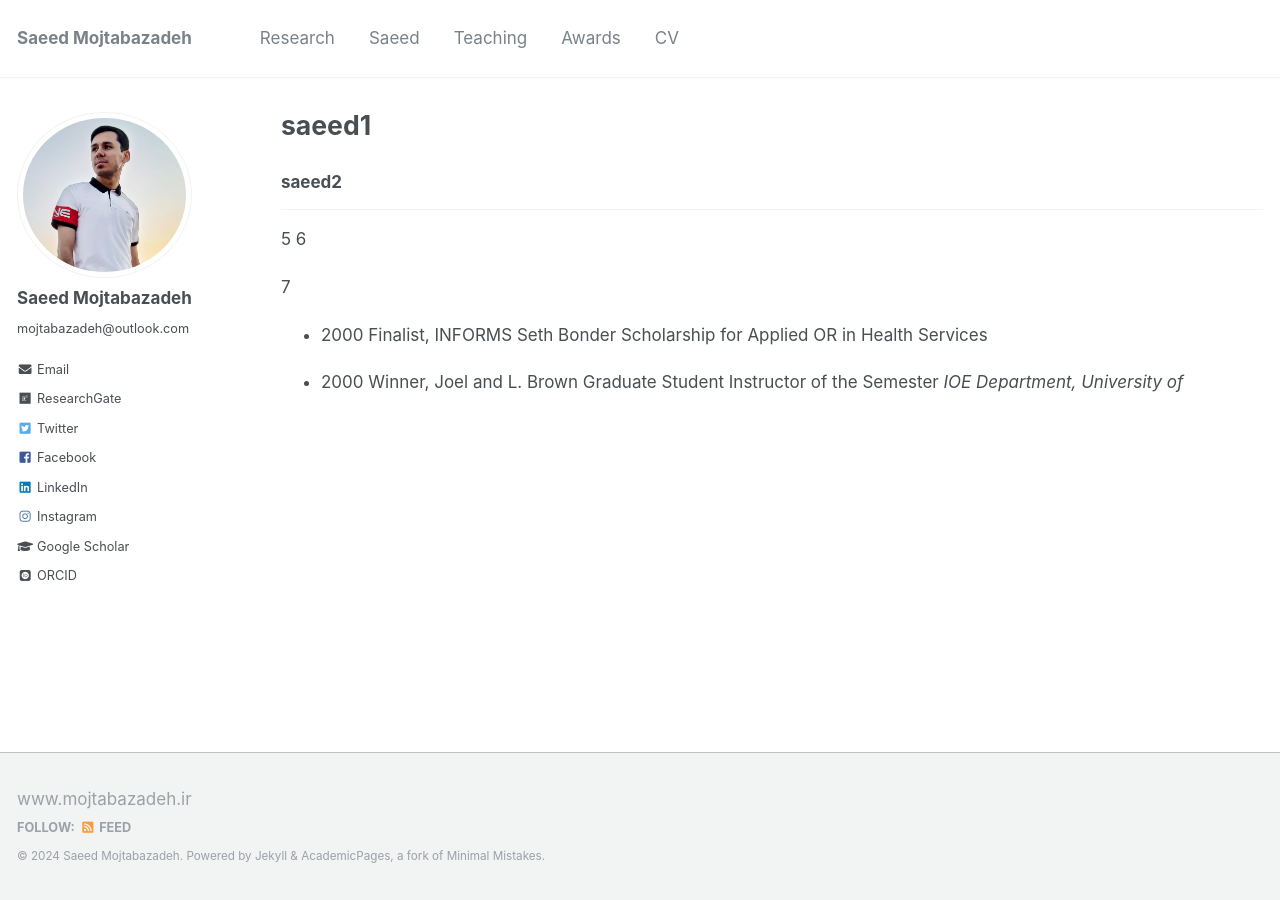
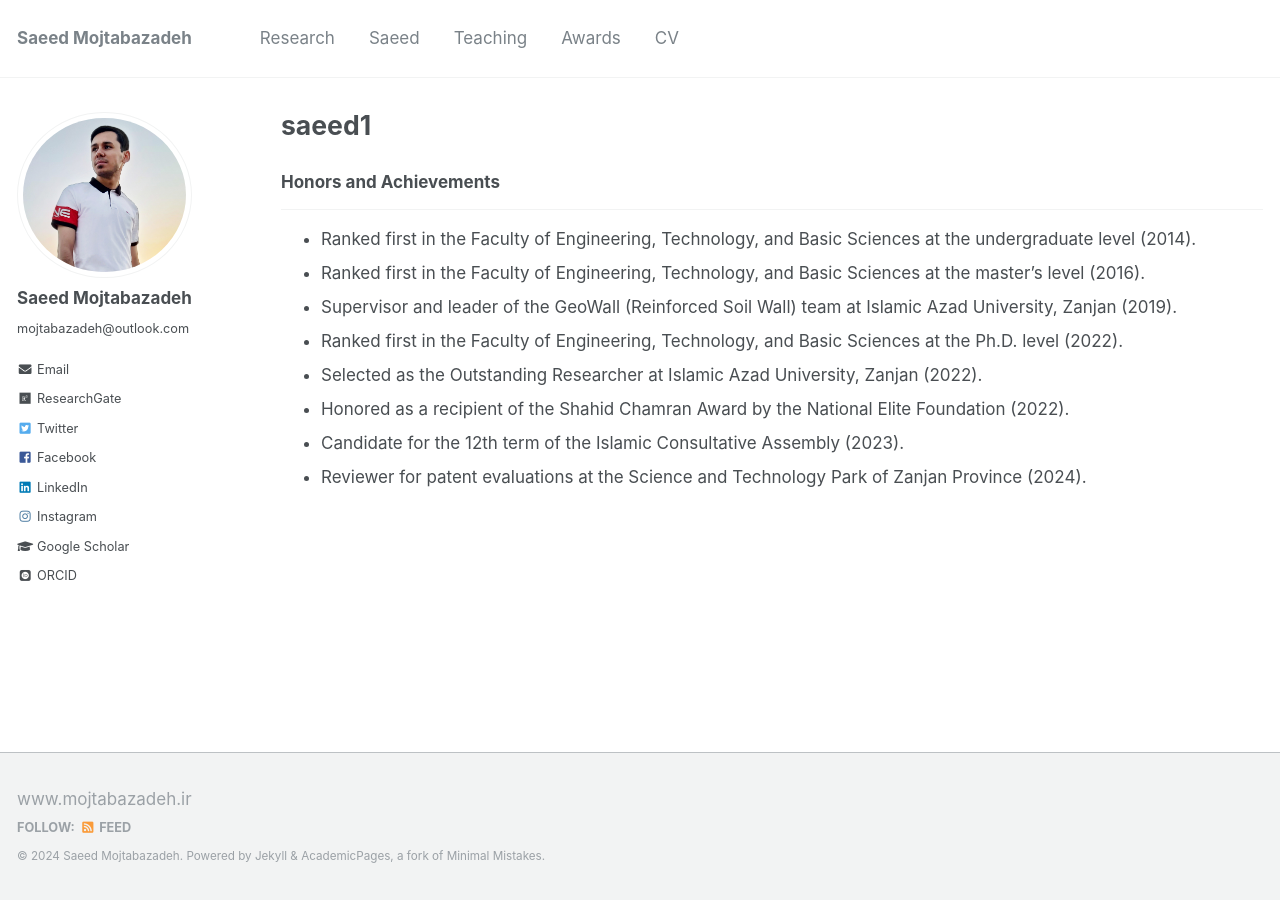
Before and after one commit to mojtabazadeh/mojtabazadeh.github.io, a Jekyll site: the page built from _pages/awards.md, in a window 1280 px wide. Built offline with Jekyll 4.4.1, drawn with Linux system fonts in a browser that asks for light colours; some web fonts are replaced.

Commit message:
Update awards.md

```diff
--- a/_pages/awards.md
+++ b/_pages/awards.md
@@ -5,15 +5,14 @@ permalink: /awards/
 author_profile: true
 ---
 
-### saeed2
+### Honors and Achievements
 ___
 
-5
-6
-
-7
-
-- 2000 Finalist, INFORMS Seth Bonder Scholarship for Applied OR in Health Services
-
-- 2000 Winner, Joel and L. Brown Graduate Student Instructor of the Semester
-  *IOE Department, University of*
+* Ranked first in the Faculty of Engineering, Technology, and Basic Sciences at the undergraduate level (2014).
+* Ranked first in the Faculty of Engineering, Technology, and Basic Sciences at the master’s level (2016).
+* Supervisor and leader of the GeoWall (Reinforced Soil Wall) team at Islamic Azad University, Zanjan (2019).
+* Ranked first in the Faculty of Engineering, Technology, and Basic Sciences at the Ph.D. level (2022).
+* Selected as the Outstanding Researcher at Islamic Azad University, Zanjan (2022).
+* Honored as a recipient of the Shahid Chamran Award by the National Elite Foundation (2022).
+* Candidate for the 12th term of the Islamic Consultative Assembly (2023).
+* Reviewer for patent evaluations at the Science and Technology Park of Zanjan Province (2024).
```
